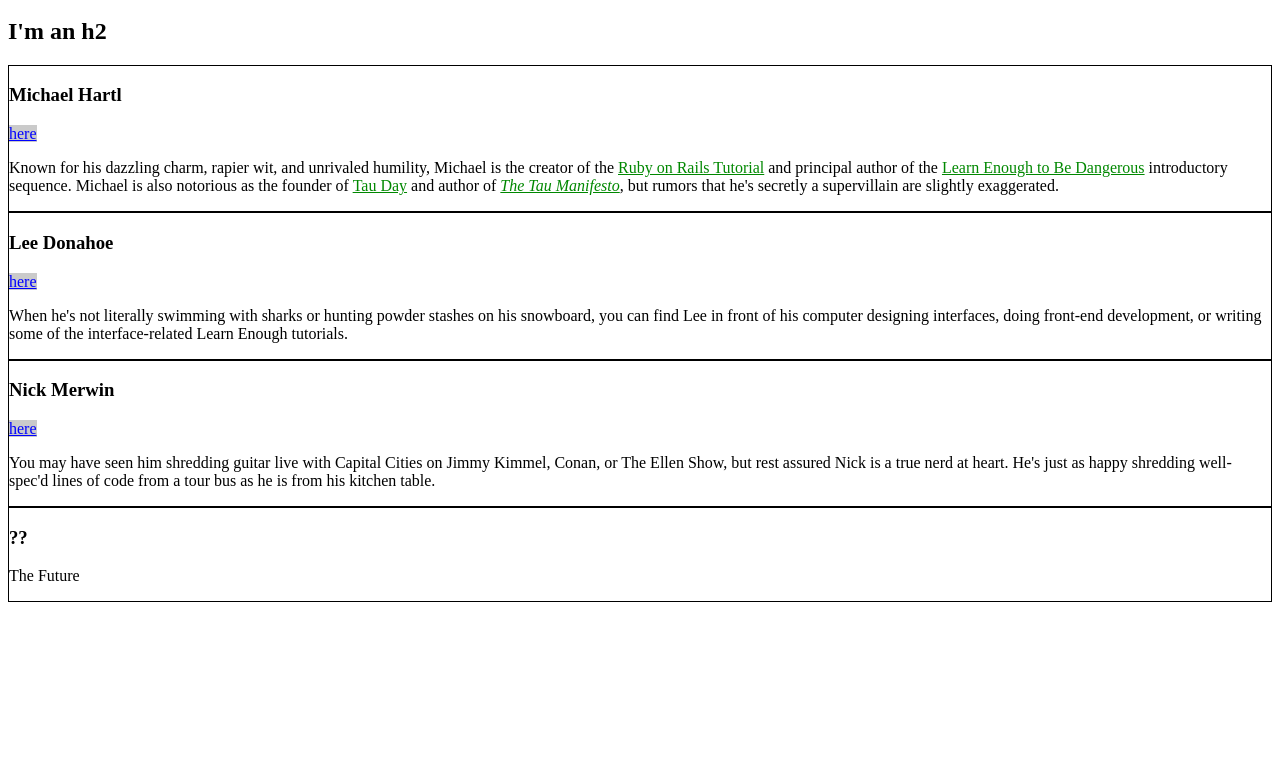
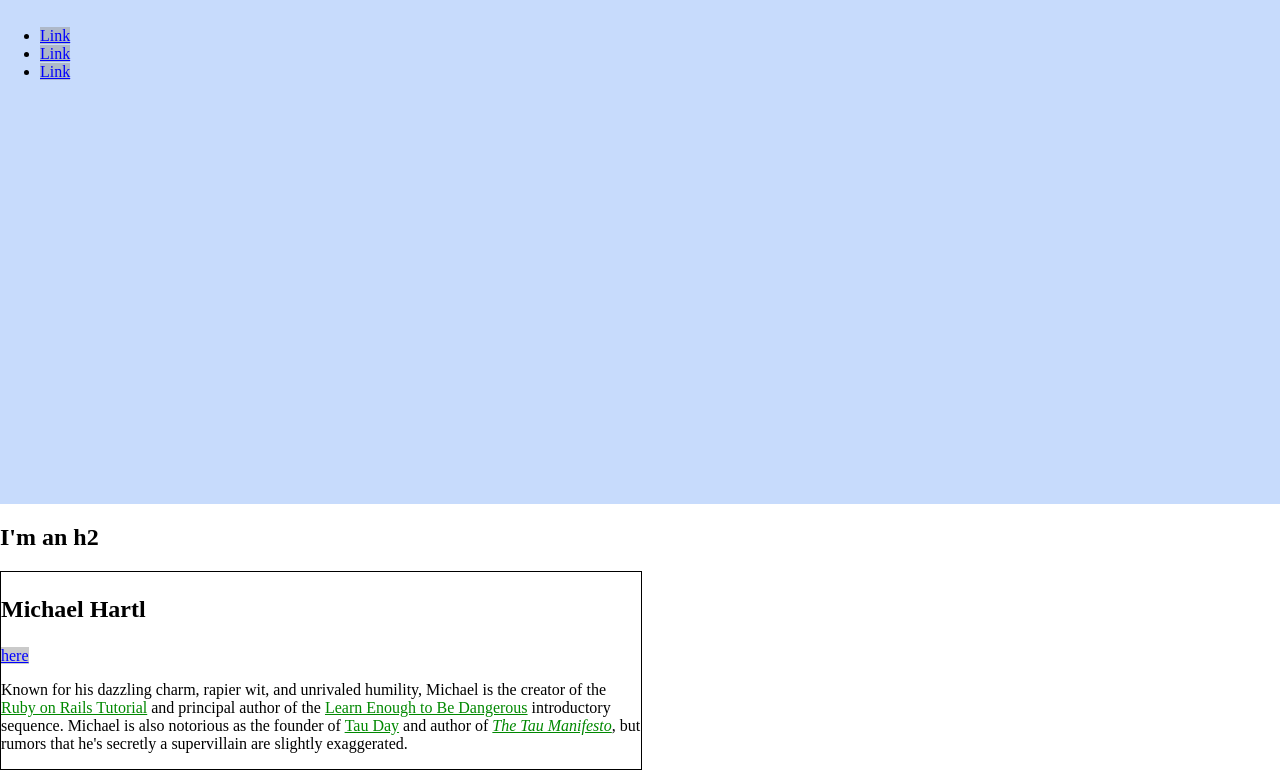
Before and after one commit to walk-ingegg/walk-ingegg.github.io, a plain HTML site: page index.html in a window 1280 px wide. Shown: the part 136-906 px from the top of the page. Before the commit the page ends 800 px from the top, so only its background shows below. Drawn offline with Linux system fonts and the light colour scheme.

Commit message:
fin 3 section of css part

```diff
--- a/index.html
+++ b/index.html
@@ -6,8 +6,19 @@
         <meta charset="utf-8">
         <style>
             /* グローバルスタイル */
+            html,
+            body {
+                margin: 0;
+                padding: 0;
+            }
+
+            h1 {
+                font-size: 7vw;
+                margin-top: 0;
+            }
+
             a {
-                color: #f7f;
+                color: #f00;
             }
 
             /* SNSスタイル */
@@ -16,9 +27,29 @@
                 color: #00f;
             }
 
+            /* ヒーロースタイル */
+            .full-hero {
+                background-color: #c7dbfc;
+                height: 50vw;
+            }
+
             /* バイオグラフィースタイル */
+            .bio-wrapper {
+                font-size: 24px;
+            }
+
             .bio-box {
                 border: 1px solid #000;
+                width: 50%;
+                font-size: 1rem;
+            }
+
+            .bio-box h3 {
+                font-size: 1.5em;
+            }
+
+            .bio-copy {
+                font-size: 1em;
             }
 
             .bio-copy a {
@@ -28,19 +59,23 @@
     </head>
 
     <body>
+        <div class="full-hero hero-home">
             <h1>I'm an h1</h1>
             <ul>
-            <li class="social-link">
-                <a href="https://example.com/">Link</a>
+                <li>
+                    <a href="https://example.com/" class="social-link">Link</a>
                 </li>
-            <li class="social-link">
-                <a href="https://example.com/">Link</a>
+                <li>
+                    <a href="https://example.com/" class="social-link">Link</a>
                 </li>
-            <li class="social-link">
-                <a href="https://example.com/">Link</a>
+                <li>
+                    <a href="https://example.com/" class="social-link">Link</a>
                 </li>
             </ul>
+        </div>
+
         <h2>I'm an h2</h2>
+        <div class="bio-wrapper">
             <div class="bio-box">
                 <h3>Michael Hartl</h3>
                 <a href="https://twitter.com/mhartl" class="social-link">here</a>
@@ -92,6 +127,7 @@
                     </p>
                 </div>
             </div>
+        </div>
     </body>
 
 </html>
```
Lines whose indentation alone changed are shown as unchanged.
